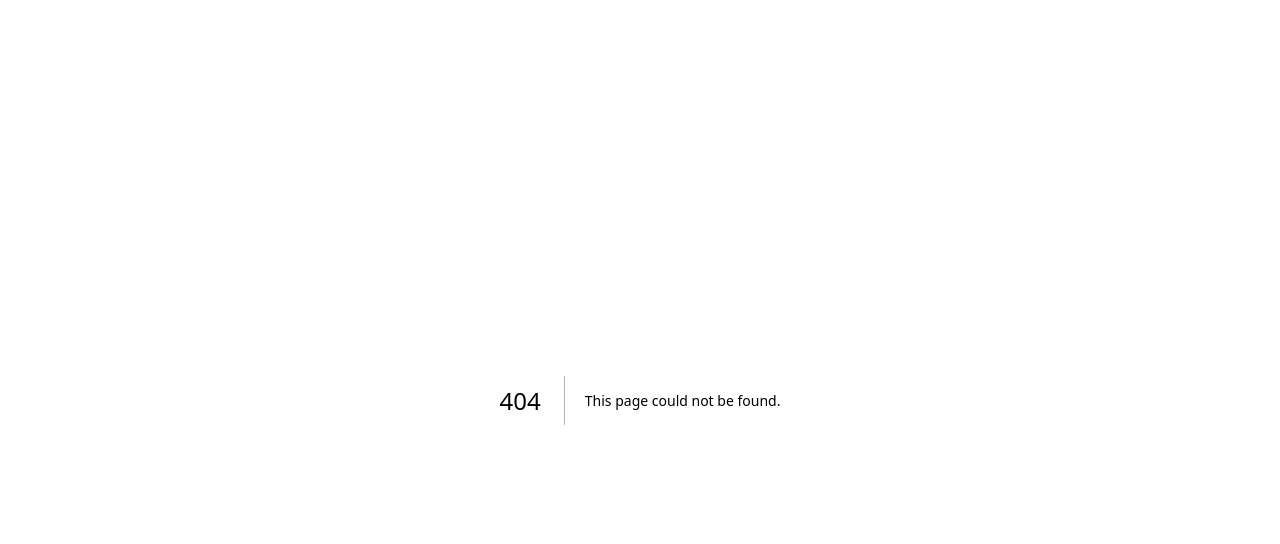
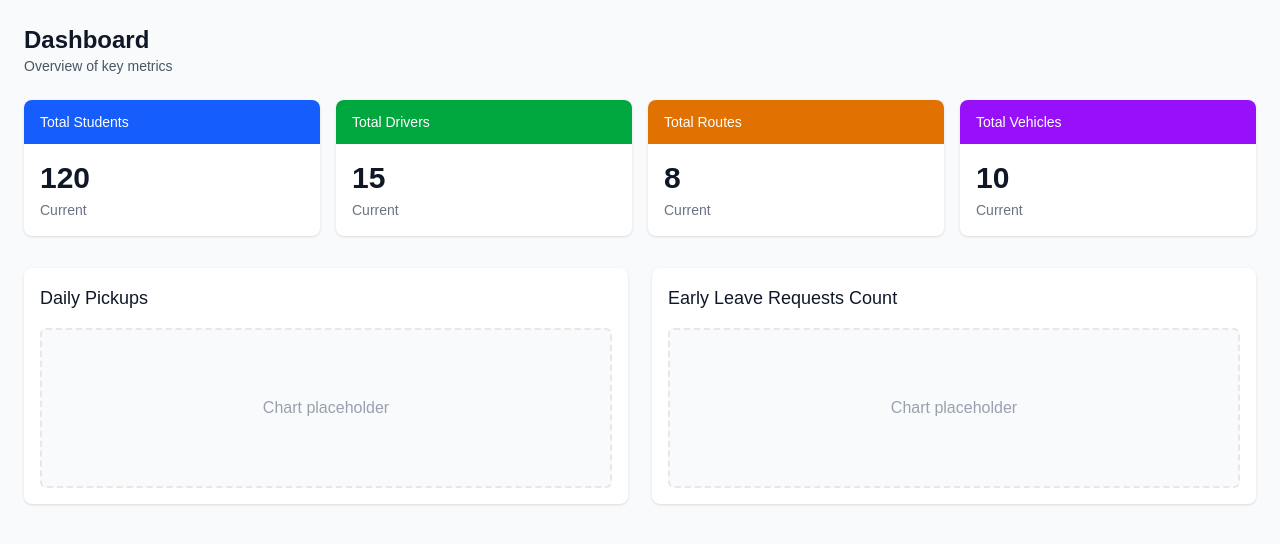
Before and after one commit to awaisahmed2099-creator/just-for-lucky-admin-dashboard, a Next.js app: page /Admin in a window 1280 px wide. Before the commit this address had no page. Shown: the top 544 px of the page. Built offline with nearby package versions, Linux system fonts and the light colour scheme.

Commit message:
feat: Add Admin Dashboard UI with overview cards and placeholders

```diff
--- /dev/null
+++ b/app/Admin/page.jsx
@@ -0,0 +1,75 @@
+"use client";
+
+import { useState } from 'react';
+
+export default function DashboardPage() {
+    const [stats] = useState({
+        students: 120,
+        drivers: 15,
+        routes: 8,
+        vehicles: 10,
+    });
+
+    const cards = [
+        { id: 'students', label: 'Total Students', value: stats.students, color: 'bg-blue-600' },
+        { id: 'drivers', label: 'Total Drivers', value: stats.drivers, color: 'bg-green-600' },
+        { id: 'routes', label: 'Total Routes', value: stats.routes, color: 'bg-amber-600' },
+        { id: 'vehicles', label: 'Total Vehicles', value: stats.vehicles, color: 'bg-purple-600' },
+    ];
+
+    return (
+        <main className="p-6 min-h-screen bg-gray-50">
+            <header className="mb-6">
+                <h1 className="text-2xl font-semibold text-gray-900">Dashboard</h1>
+                <p className="text-sm text-gray-600">Overview of key metrics</p>
+            </header>
+
+            <section aria-label="Overview cards" className="grid gap-4 grid-cols-1 sm:grid-cols-2 lg:grid-cols-4">
+                {cards.map((c) => (
+                    <article
+                        key={c.id}
+                        role="group"
+                        aria-labelledby={`${c.id}-title`}
+                        className="bg-white rounded-lg shadow-sm overflow-hidden focus-within:ring-2 focus-within:ring-offset-2 focus-within:ring-indigo-300"
+                    >
+                        <div className={`${c.color} px-4 py-3`}>
+                            <h2 id={`${c.id}-title`} className="text-sm font-medium text-white">
+                                {c.label}
+                            </h2>
+                        </div>
+                        <div className="p-4">
+                            <p className="text-3xl font-bold text-gray-900" aria-live="polite">
+                                {c.value}
+                            </p>
+                            <p className="text-sm text-gray-500 mt-1">Current</p>
+                        </div>
+                    </article>
+                ))}
+            </section>
+
+            <section className="mt-8 grid gap-6 grid-cols-1 lg:grid-cols-2" aria-label="Charts and summaries">
+                <div className="bg-white rounded-lg shadow-sm p-4">
+                    <h3 className="text-lg font-medium text-gray-900">Daily Pickups</h3>
+                    <div
+                        role="img"
+                        aria-label="Placeholder for Daily Pickups chart"
+                        className="mt-4 h-40 rounded-md border-2 border-dashed border-gray-200 bg-gray-50 flex items-center justify-center text-gray-400"
+                    >
+                        Chart placeholder
+                    </div>
+                </div>
+
+                <div className="bg-white rounded-lg shadow-sm p-4">
+                    <h3 className="text-lg font-medium text-gray-900">Early Leave Requests Count</h3>
+                    <div
+                        role="img"
+                        aria-label="Placeholder for Early Leave Requests Count chart"
+                        className="mt-4 h-40 rounded-md border-2 border-dashed border-gray-200 bg-gray-50 flex items-center justify-center text-gray-400"
+                    >
+                        Chart placeholder
+                    </div>
+                </div>
+            </section>
+        </main>
+    );
+}
```
